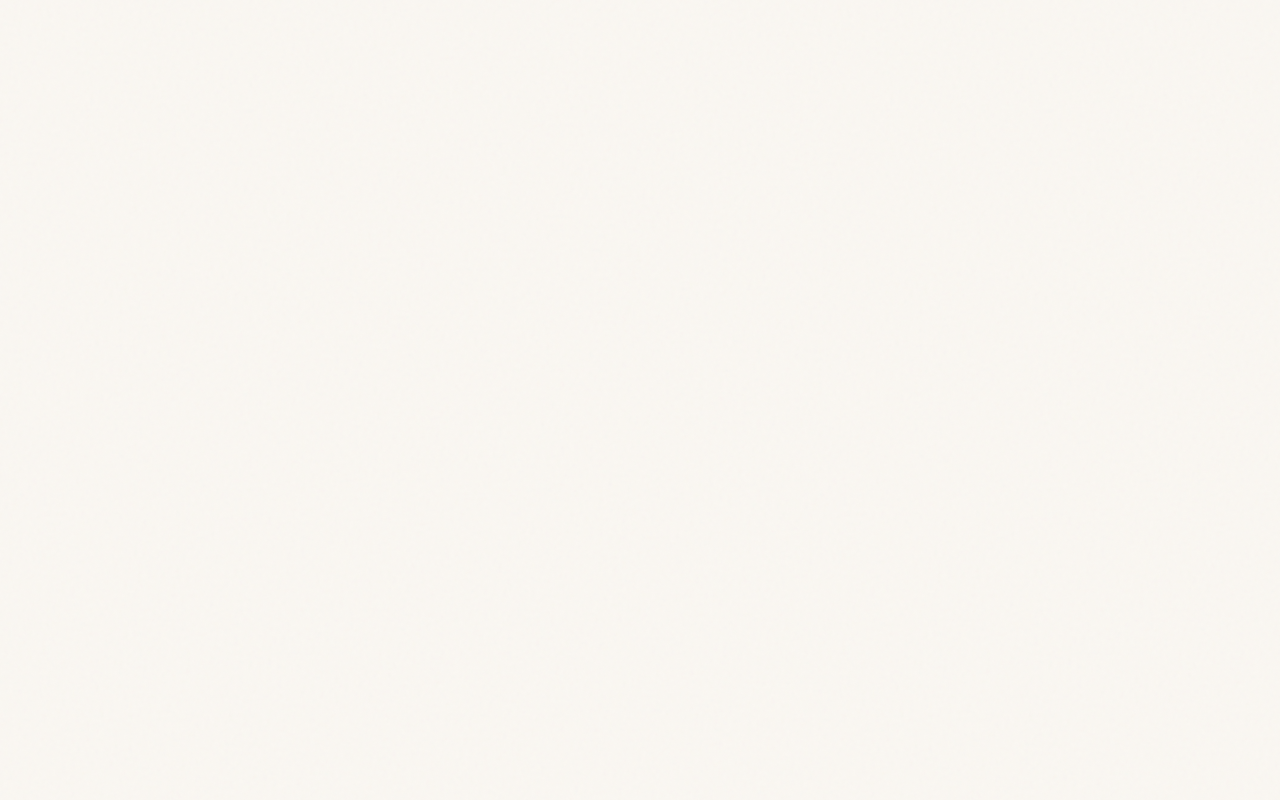
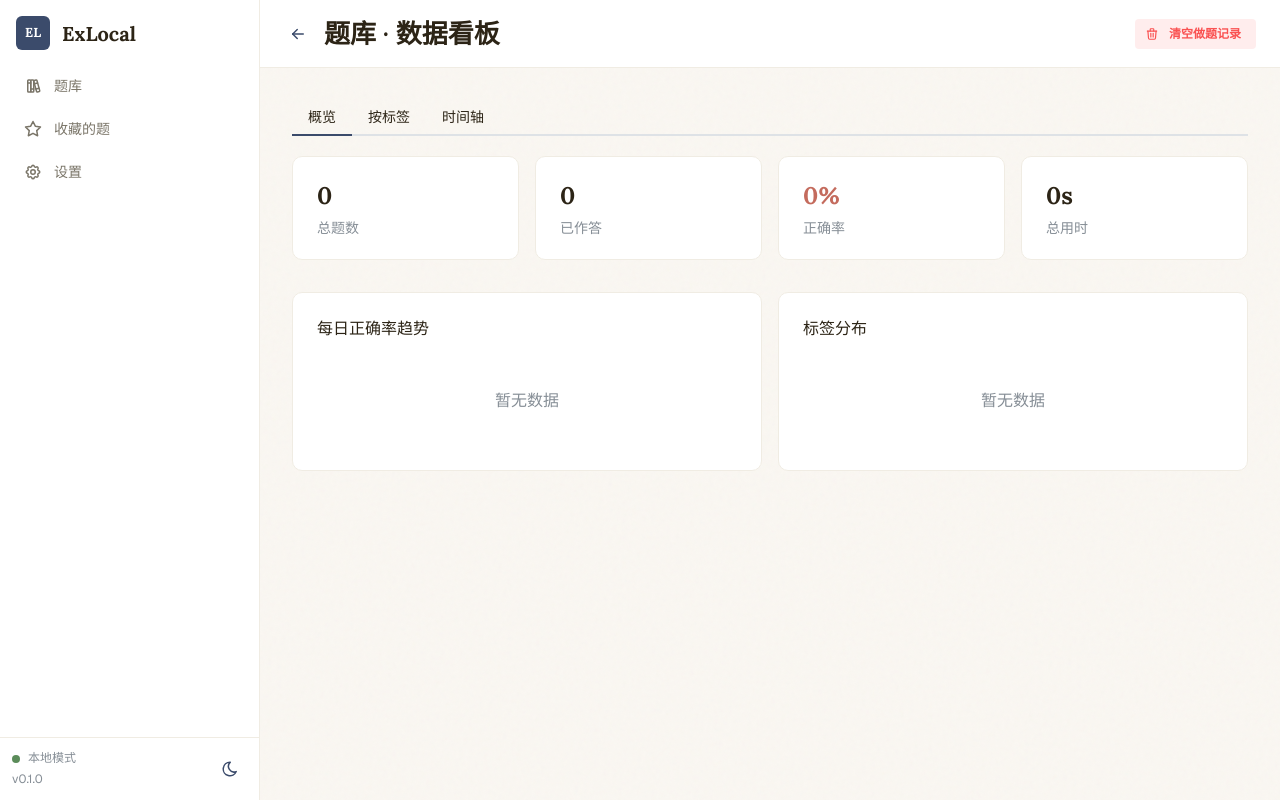
Before and after one commit to ExBook/Knowa, a React (Vite) app: page /bank/1/stats in a window 1280 px wide. Before the commit this address had no page. Built offline with nearby package versions, Linux system fonts and the light colour scheme.

Commit message:
feat(p4): add dashboard page with stats, charts, and clear records

```diff
--- a/src/App.tsx
+++ b/src/App.tsx
@@ -1,5 +1,6 @@
 import '@mantine/core/styles.css';
 import '@mantine/notifications/styles.css';
+import '@mantine/charts/styles.css';
 import './global.css';
 
 import { MantineProvider } from '@mantine/core';
@@ -9,6 +10,7 @@ import { theme } from './theme';
 import { AppLayout } from './ui/components/AppLayout';
 import { BankDetailPage } from './ui/pages/BankDetailPage';
 import { BankListPage } from './ui/pages/BankListPage';
+import { DashboardPage } from './ui/pages/DashboardPage';
 import { QuestionEditorPage } from './ui/pages/QuestionEditorPage';
 import { QuizPage } from './ui/pages/QuizPage';
 
@@ -23,6 +25,7 @@ export default function App() {
             <Route path="/bank/:id" element={<BankDetailPage />} />
             <Route path="/bank/:id/editor/:questionId" element={<QuestionEditorPage />} />
             <Route path="/bank/:id/quiz" element={<QuizPage />} />
+            <Route path="/bank/:id/stats" element={<DashboardPage />} />
           </Route>
         </Routes>
       </BrowserRouter>
--- a/src/ui/pages/BankDetailPage.tsx
+++ b/src/ui/pages/BankDetailPage.tsx
@@ -26,6 +26,7 @@ import {
 } from '@tabler/icons-react';
 import { useEffect, useMemo, useState } from 'react';
 import { useNavigate, useParams } from 'react-router-dom';
+import { quizRecordRepo } from '../../repo/quizRecordRepo';
 import { detectDropType, exportBankToFile, importExbankIntoBank } from '../../services/importExportService';
 import { parseMarkdown } from '../../services/markdownParser';
 import { useBankStore } from '../../stores/bankStore';
@@ -174,6 +175,19 @@ export function BankDetailPage() {
     }
   };
 
+  const handleClearRecords = async () => {
+    if (!id || !window.confirm('确定清空该题库的所有做题记录吗？此操作不可撤销。')) {
+      return;
+    }
+
+    try {
+      await quizRecordRepo.deleteByBankId(id);
+      notifications.show({ color: 'green', title: '已清空', message: '该题库的做题记录已清空' });
+    } catch (error) {
+      notifications.show({ color: 'red', title: '清空失败', message: (error as Error).message });
+    }
+  };
+
   if (!bank) {
     return (
       <Box p="xl">
@@ -227,6 +241,9 @@ export function BankDetailPage() {
             </Button>
             <Button variant="default" leftSection={<IconFileTypePdf size={16} />} onClick={() => navigate(`/bank/${id}/export`)}>
               导出 PDF
+            </Button>
+            <Button variant="light" color="red" size="xs" onClick={() => void handleClearRecords()}>
+              清空记录
             </Button>
             <Button leftSection={<IconPlayerPlay size={16} />} onClick={() => navigate(`/bank/${id}/quiz`)}>
               开始做题
--- /dev/null
+++ b/src/ui/pages/DashboardPage.tsx
@@ -0,0 +1,239 @@
+import { LineChart, PieChart } from '@mantine/charts';
+import { ActionIcon, Box, Button, Group, SimpleGrid, Tabs, Text, Title } from '@mantine/core';
+import { notifications } from '@mantine/notifications';
+import { IconArrowLeft, IconTrash } from '@tabler/icons-react';
+import { useEffect, useMemo, useState } from 'react';
+import { useNavigate, useParams } from 'react-router-dom';
+import { quizRecordRepo, type QuizStats } from '../../repo/quizRecordRepo';
+import { computeDailyStats, computeTagStats, formatDuration, type DailyStat, type TagStat } from '../../services/statsService';
+import { useBankStore } from '../../stores/bankStore';
+import { useQuestionStore } from '../../stores/questionStore';
+
+const chartColors = ['#3b4b6b', '#5b8c5a', '#c4823d', '#c46b5d', '#8ba4cc', '#7dae7b', '#d49e5a', '#d48b7d'];
+
+function StatCard({ value, label, color }: { value: string; label: string; color?: string }) {
+  return (
+    <Box
+      style={{
+        background: 'var(--bg-surface)',
+        border: '1px solid var(--border-light)',
+        borderRadius: 'var(--radius-md)',
+        padding: '20px 24px',
+      }}
+    >
+      <Text fz="1.5rem" fw={700} c={color} style={{ fontFamily: 'var(--font-display)' }}>
+        {value}
+      </Text>
+      <Text size="sm" c="dimmed" mt={4}>
+        {label}
+      </Text>
+    </Box>
+  );
+}
+
+export function DashboardPage() {
+  const { id } = useParams<{ id: string }>();
+  const navigate = useNavigate();
+  const { questions, loadQuestions } = useQuestionStore();
+  const { banks, loadBanks } = useBankStore();
+  const bank = banks.find((item) => item.id === id);
+  const [stats, setStats] = useState<QuizStats>({ totalAnswered: 0, correctCount: 0, accuracy: 0, totalDuration: 0 });
+  const [tagStats, setTagStats] = useState<TagStat[]>([]);
+  const [dailyStats, setDailyStats] = useState<DailyStat[]>([]);
+
+  useEffect(() => {
+    void loadBanks();
+  }, [loadBanks]);
+
+  useEffect(() => {
+    if (id) {
+      void loadQuestions(id);
+    }
+  }, [id, loadQuestions]);
+
+  useEffect(() => {
+    if (!id) {
+      return;
+    }
+
+    void quizRecordRepo.getStats(id).then(setStats);
+    void quizRecordRepo.findByBankId(id).then((records) => {
+      setTagStats(computeTagStats(questions, records));
+      setDailyStats(computeDailyStats(records));
+    });
+  }, [id, questions]);
+
+  const pieData = useMemo(
+    () =>
+      tagStats.map((stat, index) => ({
+        name: stat.tag,
+        value: stat.questionCount,
+        color: chartColors[index % chartColors.length],
+      })),
+    [tagStats],
+  );
+
+  const lineData = useMemo(
+    () =>
+      dailyStats.map((stat) => ({
+        date: stat.date.slice(5),
+        total: stat.totalAnswered,
+        correct: stat.correctCount,
+        accuracy: Math.round(stat.accuracy * 100),
+      })),
+    [dailyStats],
+  );
+
+  const handleClearRecords = async () => {
+    if (!id || !window.confirm('确定清空该题库的所有做题记录吗？此操作不可撤销。')) {
+      return;
+    }
+
+    await quizRecordRepo.deleteByBankId(id);
+    setStats({ totalAnswered: 0, correctCount: 0, accuracy: 0, totalDuration: 0 });
+    setTagStats([]);
+    setDailyStats([]);
+    notifications.show({ color: 'green', title: '已清空', message: '该题库的做题记录已清空' });
+  };
+
+  return (
+    <Box>
+      <Box style={{ borderBottom: '1px solid var(--border-light)', padding: '16px 24px', background: 'var(--bg-surface)' }}>
+        <Group justify="space-between" align="center">
+          <Group gap="sm">
+            <ActionIcon variant="subtle" onClick={() => navigate(`/bank/${id}`)} aria-label="返回题库详情">
+              <IconArrowLeft size={18} />
+            </ActionIcon>
+            <Title order={2} style={{ margin: 0 }}>
+              {bank?.name ?? '题库'} · 数据看板
+            </Title>
+          </Group>
+          <Button variant="light" color="red" size="xs" leftSection={<IconTrash size={14} />} onClick={() => void handleClearRecords()}>
+            清空做题记录
+          </Button>
+        </Group>
+      </Box>
+
+      <Tabs defaultValue="overview" p="xl">
+        <Tabs.List>
+          <Tabs.Tab value="overview">概览</Tabs.Tab>
+          <Tabs.Tab value="byTag">按标签</Tabs.Tab>
+          <Tabs.Tab value="timeline">时间轴</Tabs.Tab>
+        </Tabs.List>
+
+        <Tabs.Panel value="overview" pt="lg">
+          <SimpleGrid cols={{ base: 1, sm: 2, lg: 4 }} mb="xl">
+            <StatCard value={String(questions.length)} label="总题数" />
+            <StatCard value={String(stats.totalAnswered)} label="已作答" />
+            <StatCard
+              value={`${Math.round(stats.accuracy * 100)}%`}
+              label="正确率"
+              color={stats.accuracy >= 0.6 ? 'var(--success)' : 'var(--error)'}
+            />
+            <StatCard value={formatDuration(stats.totalDuration)} label="总用时" />
+          </SimpleGrid>
+
+          <SimpleGrid cols={{ base: 1, lg: 2 }} spacing="md">
+            <Box style={{ background: 'var(--bg-surface)', border: '1px solid var(--border-light)', borderRadius: 'var(--radius-md)', padding: 24 }}>
+              <Text fw={500} mb="md">
+                每日正确率趋势
+              </Text>
+              {lineData.length > 0 ? (
+                <LineChart
+                  h={280}
+                  data={lineData}
+                  dataKey="date"
+                  series={[{ name: 'accuracy', label: '正确率 %', color: 'slate.6' }]}
+                  curveType="monotone"
+                  gridAxis="xy"
+                  withTooltip
+                />
+              ) : (
+                <Text c="dimmed" ta="center" py="xl">
+                  暂无数据
+                </Text>
+              )}
+            </Box>
+            <Box style={{ background: 'var(--bg-surface)', border: '1px solid var(--border-light)', borderRadius: 'var(--radius-md)', padding: 24 }}>
+              <Text fw={500} mb="md">
+                标签分布
+              </Text>
+              {pieData.length > 0 ? (
+                <PieChart h={280} data={pieData} withLabels labelsType="percent" withTooltip />
+              ) : (
+                <Text c="dimmed" ta="center" py="xl">
+                  暂无数据
+                </Text>
+              )}
+            </Box>
+          </SimpleGrid>
+        </Tabs.Panel>
+
+        <Tabs.Panel value="byTag" pt="lg">
+          <Box style={{ background: 'var(--bg-surface)', border: '1px solid var(--border-light)', borderRadius: 'var(--radius-md)' }}>
+            <Group p="sm" style={{ borderBottom: '1px solid var(--border-light)' }} c="dimmed" fz="xs">
+              <Text style={{ flex: 1 }} fw={600}>
+                标签
+              </Text>
+              <Text style={{ width: 60, textAlign: 'right' }} fw={600}>
+                题数
+              </Text>
+              <Text style={{ width: 60, textAlign: 'right' }} fw={600}>
+                已做
+              </Text>
+              <Text style={{ width: 70, textAlign: 'right' }} fw={600}>
+                正确率
+              </Text>
+              <Text style={{ width: 80, textAlign: 'right' }} fw={600}>
+                平均用时
+              </Text>
+            </Group>
+            {tagStats.map((stat) => (
+              <Group key={stat.tag} p="sm" style={{ borderBottom: '1px solid var(--border-light)' }}>
+                <Text style={{ flex: 1 }} fw={500}>
+                  {stat.tag}
+                </Text>
+                <Text style={{ width: 60, textAlign: 'right' }}>{stat.questionCount}</Text>
+                <Text style={{ width: 60, textAlign: 'right' }}>{stat.answeredCount}</Text>
+                <Text style={{ width: 70, textAlign: 'right' }} c={stat.accuracy >= 0.6 ? 'green' : 'red'} fw={500}>
+                  {Math.round(stat.accuracy * 100)}%
+                </Text>
+                <Text style={{ width: 80, textAlign: 'right' }} size="xs" c="dimmed">
+                  {formatDuration(stat.avgDuration)}
+                </Text>
+              </Group>
+            ))}
+            {tagStats.length === 0 && (
+              <Text c="dimmed" ta="center" py="xl">
+                暂无数据
+              </Text>
+            )}
+          </Box>
+        </Tabs.Panel>
+
+        <Tabs.Panel value="timeline" pt="lg">
+          {lineData.length > 0 ? (
+            <Box style={{ background: 'var(--bg-surface)', border: '1px solid var(--border-light)', borderRadius: 'var(--radius-md)', padding: 24 }}>
+              <LineChart
+                h={350}
+                data={lineData}
+                dataKey="date"
+                series={[
+                  { name: 'total', label: '答题数', color: 'slate.6' },
+                  { name: 'accuracy', label: '正确率 %', color: 'green.6' },
+                ]}
+                curveType="monotone"
+                gridAxis="xy"
+                withTooltip
+              />
+            </Box>
+          ) : (
+            <Text c="dimmed" ta="center" py="xl">
+              暂无数据
+            </Text>
+          )}
+        </Tabs.Panel>
+      </Tabs>
+    </Box>
+  );
+}
```
